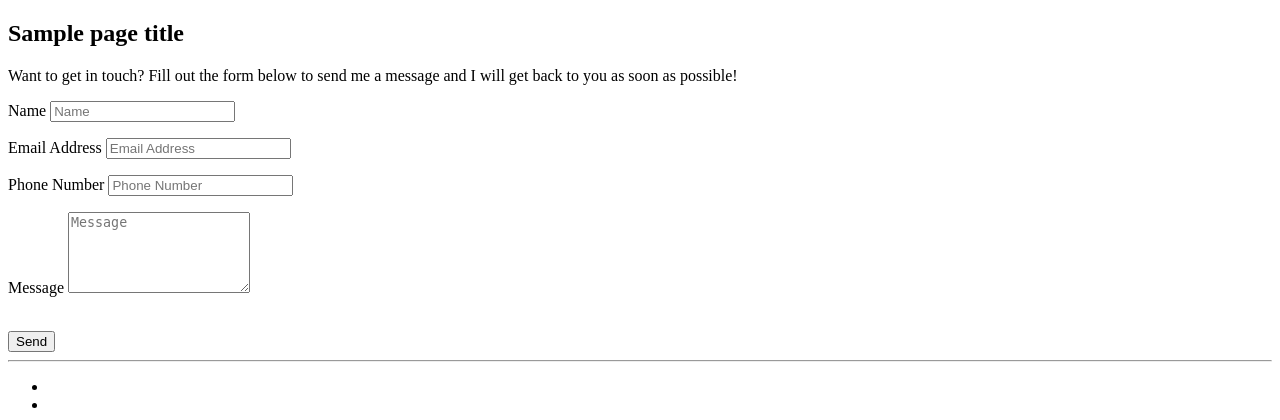
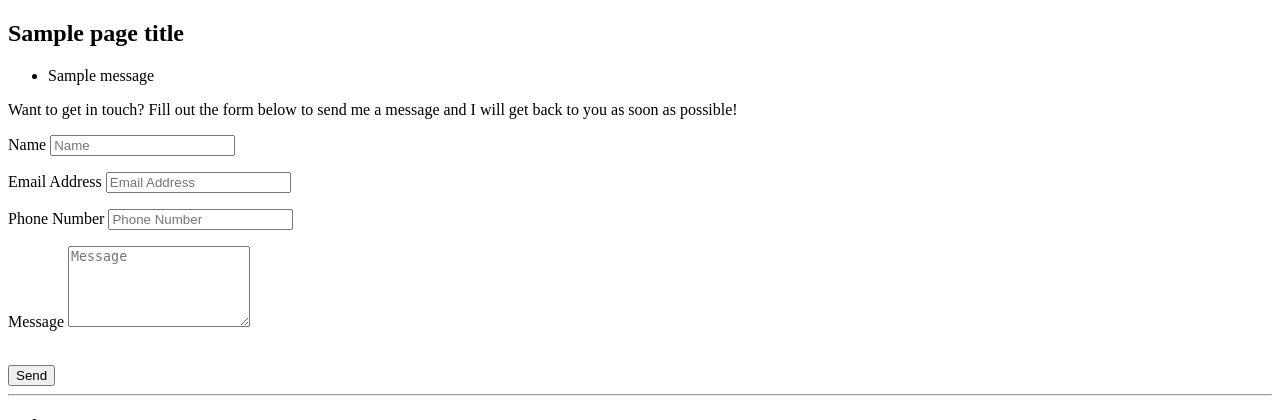
Before and after one commit to Deepak9912/flask, a Flask app: template templates/contact.html in a window 1280 px wide. Shown: the part 215-635 px from the top of the page. Run offline with Flask 2, Linux system fonts and the light colour scheme; the template is opened without the code that fills it: most values are stand-ins (such as "Sample title", 1, 10 or a date in 2020); one stand-in notice (Sample message) is shown; some libraries are stand-ins or nearby versions.

Commit message:
add flash message for user

```diff
--- a/run.py
+++ b/run.py
@@ -1,10 +1,13 @@
 import os
 import json
 
-from flask import Flask, render_template, request
+from flask import Flask, render_template, request, flash
+if os.path.exists("env.py"):
+    import env
 
 
 app = Flask(__name__)
+app.secret_key = os.environ.get("SECRET_KEY")
 
 
 @app.route("/")
@@ -35,7 +38,7 @@ def about_member(member_name):
 @app.route("/contact", methods=["GET", "POST"])
 def contact():
     if request.methods == "POST":
-        return(request.form.get("name"))
+        flash("Thanks {}, we have received your message!". format(request.form.get("name")))
     return render_template("contact.html", page_title="Contact")
 
 
--- a/templates/contact.html
+++ b/templates/contact.html
@@ -4,6 +4,17 @@
 
       <div class="row">
          <div class="col-lg-8 col-md-10 mx-auto">
+
+            {% with messages = get_flashed_messages() %}
+               {% if messages %}
+                  <ul class="flashes">
+                     {% for message in messages %}
+                        <li>{{ message }}</li>
+                     {% endfor %}
+                  </ul>
+               {% endif %}
+            {% endwith %}
+
             <p>Want to get in touch? Fill out the form below to send me a message and I will get back to you as soon as possible!</p>
             <form method="POST" name="sentMessage" id="contactForm" novalidate>
                <div class="control-group">
```
Also changed, not shown: 1 other file.
